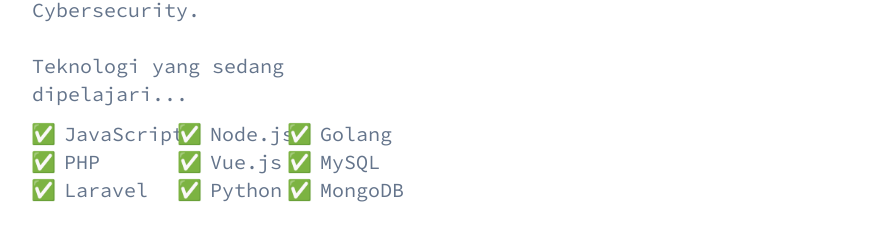
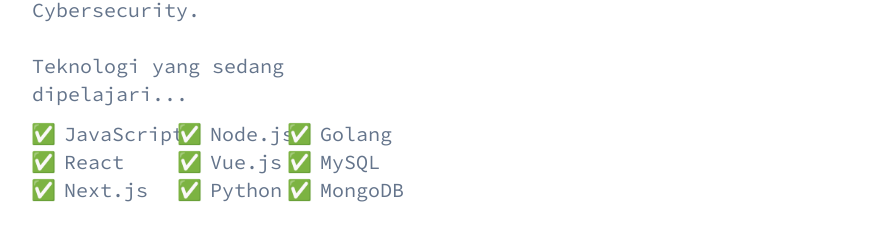
Before and after one commit to FarhanFansuri/portofolio, a Vue app: page / in a window 1280 px wide. Shown: the part 1609-1845 px from the top of the page, without its empty margins (208-1082 px from the left). Built offline with nearby package versions, Linux system fonts and the light colour scheme.

Commit message:
Update tech stack to include React and Next.js

```diff
--- a/src/portfolio.js
+++ b/src/portfolio.js
@@ -47,8 +47,8 @@
     ], // Separated items are paragraphs
     techStack: [
         "JavaScript",
-        "PHP",
-        "Laravel",
+        "React",
+        "Next.js",
         "Node.js",
         "Vue.js",
         "Python",
```
